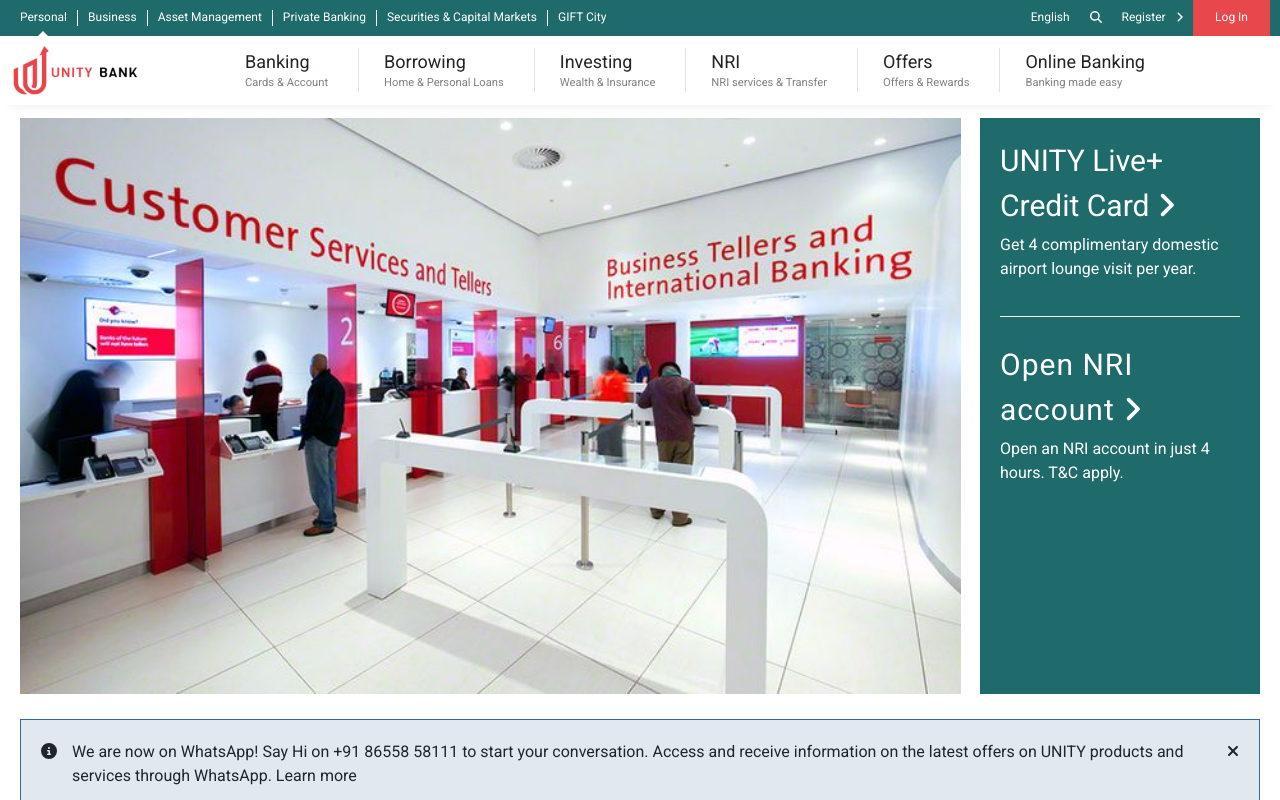
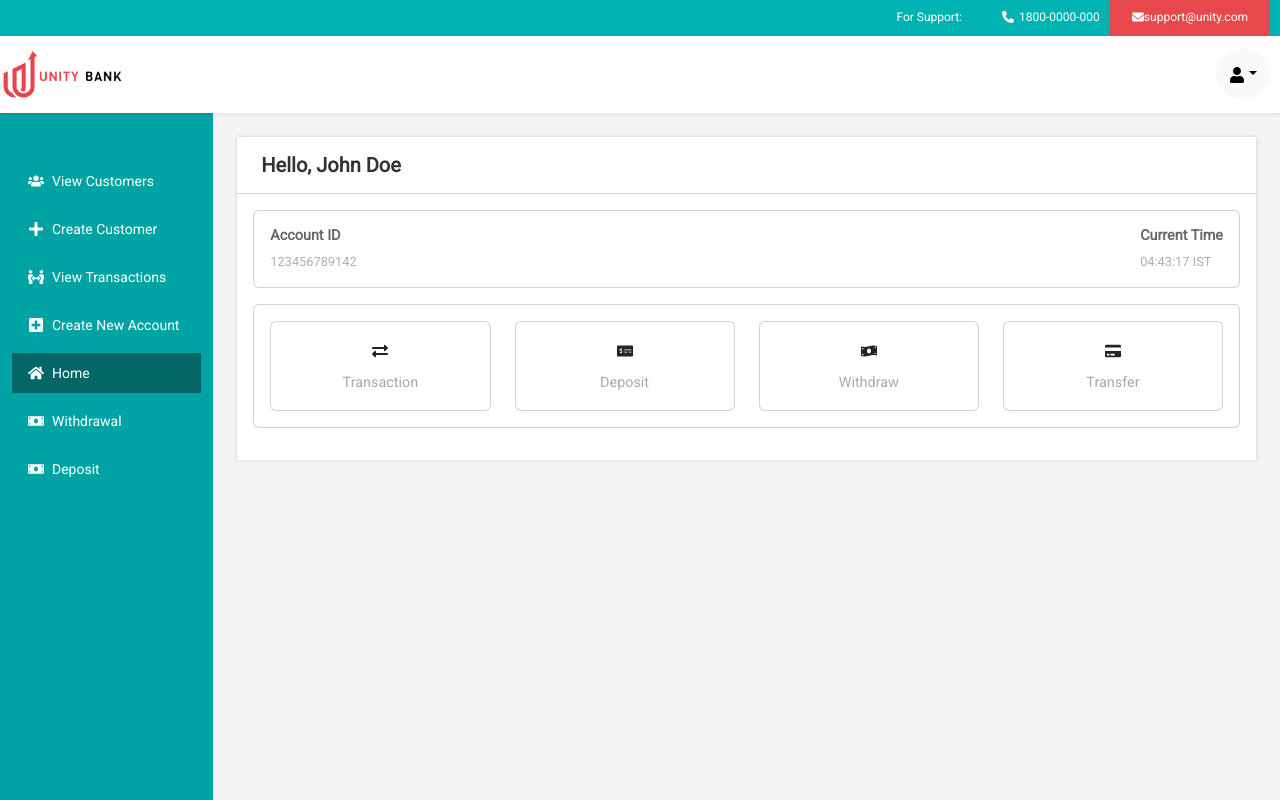
Before and after one commit to Harita-LTI/demo-retail-banking, a React (Create React App) app: page /user/dashboard in a window 1280 px wide. Before the commit this address led to /. Shown: the top 800 px of the page. Built offline with nearby package versions, Linux system fonts and the light colour scheme.

Commit message:
Added new user screens i.e, Dashboard, debit, credit.

```diff
--- a/src/App.tsx
+++ b/src/App.tsx
@@ -13,6 +13,8 @@
 import CreateCustomer from "./pages/admin/CreateCustomer";
 import CustomerListTable from "./pages/admin/CustomerList";
 import DashboardPage from "./pages/user/Dashboard";
+import DebitPage from "./pages/user/Debit";
+import CreditPage from "./pages/user/Credit";
 // import LoginPage from "./Components/layout/LogPage/Loginpage";
 // import Transactions from "./Components/Dashboard/TransactionList";
 // import Transaction from "./Components/layout/Main/TransactionHistory/TransactionHistory";
@@ -55,7 +57,9 @@
             <Route path="/admin/create-customer" element={<CreateCustomer />} />
 
             {/* User screens */}
-            <Route path="/dashboard" element={<DashboardPage />} />
+            <Route path="/user/dashboard" element={<DashboardPage />} />
+            <Route path="/user/withdraw" element={<DebitPage />} />
+            <Route path="/user/deposit" element={<CreditPage />} />
 
             {/* <Route
               path="/dashboard"
--- a/src/components/common/LayoutWithSidebar/SidebarMenu.tsx
+++ b/src/components/common/LayoutWithSidebar/SidebarMenu.tsx
@@ -1,18 +1,12 @@
 // SideMenu.js
 import React, { useEffect, useState } from "react";
-import styled from "styled-components";
-import { Link } from "react-router-dom";
 import {
-  FaInbox,
-  FaChartLine,
-  FaBell,
-  FaHome,
-  FaUser,
-  FaSignOutAlt,
   FaPlus,
   FaUsers,
   FaPlusSquare,
   FaPeopleArrows,
+  FaHome,
+  FaMoneyBill,
 } from "react-icons/fa";
 import "./index.css";
 import { Nav } from "react-bootstrap";
@@ -31,11 +25,29 @@
       path: "/admin/create-customer",
       icon: <FaPlus />,
     },
-    { name: "View Transactions", path: "/withdraw", icon: <FaPeopleArrows /> },
+    { name: "View Transactions",
+      path: "/admin/withdraw",
+      icon: <FaPeopleArrows />
+    },
     {
       name: "Create New Account",
       path: "/admin/transaction-history",
       icon: <FaPlusSquare />,
+    },
+    {
+      name: "Home",
+      path: "/user/dashboard",
+      icon: <FaHome />,
+    },
+    {
+      name: "Withdrawal",
+      path: "/user/withdraw",
+      icon: <FaMoneyBill />,
+    },
+    {
+      name: "Deposit",
+      path: "/user/deposit",
+      icon: <FaMoneyBill />,
     },
   ];
   // const handleClick = (event) => {
--- /dev/null
+++ b/src/pages/user/Credit.tsx
@@ -0,0 +1,48 @@
+import React, { useState } from "react";
+import { useForm } from "react-hook-form";
+
+import LayoutWithSidebar from "../../components/common/LayoutWithSidebar";
+import { Button, Form } from "react-bootstrap";
+
+const Credit = () => {
+  const { register, handleSubmit, formState: { errors } } = useForm();
+
+  const onSubmit = (data:any) => {
+    console.log(data);
+    // Handle the transaction logic here
+  };
+
+  return (
+    <div className="container mt-5">
+      <Form onSubmit={handleSubmit(onSubmit)}>
+        <Form.Group controlId="amount" className="py-2">
+          <Form.Label>Please enter the amount</Form.Label>
+          <Form.Control
+            type="number"
+            autoComplete='off'
+            {...register('amount', { required: "You must provide the amount." })}
+            isInvalid={!!errors.amount}
+            className='transaction-input-field'
+          />
+          <Form.Control.Feedback type="invalid">
+            {typeof errors.amount?.message === 'string' && errors.amount.message}
+          </Form.Control.Feedback>
+        </Form.Group>
+        <Button type="submit" className="mt-3" style={{ backgroundColor: '#e8474c', color: '#fff' }}>
+          Submit
+        </Button>
+      </Form>
+    </div>
+  );
+}
+
+function CreditPage() {
+  return (
+    <LayoutWithSidebar
+      title="Deposit"
+    >
+      <Credit />
+    </LayoutWithSidebar>
+  );
+}
+export default CreditPage;
--- a/src/pages/user/Dashboard.tsx
+++ b/src/pages/user/Dashboard.tsx
@@ -1,13 +1,113 @@
-import React, { useState } from "react";
+import React, { useEffect, useState } from "react";
 import LayoutWithSidebar from "../../components/common/LayoutWithSidebar";
-import { FaUsers } from "react-icons/fa";
-import PrimaryLinkButton from "../../components/common/PrimaryLinkButton";
+import { Card, Col, Row } from "react-bootstrap";
+import { FaCreditCard, FaExchangeAlt, FaMoneyBillWave, FaMoneyCheckAlt } from "react-icons/fa";
+import { useNavigate } from "react-router-dom";
+
+interface UserDetailsCardProps {
+  accountId: string;
+}
+
+const UserDetailsCard = ({ accountId }:UserDetailsCardProps) => {
+  const [currentTime, setCurrentTime] = useState(new Date().toLocaleTimeString('en-IN', { hour12: false }));
+
+  useEffect(() => {
+    const timer = setInterval(() => {
+      setCurrentTime(new Date().toLocaleTimeString('en-IN', { hour12: false }));
+    }, 1000);
+
+    return () => clearInterval(timer);
+  }, []);
+
+  return (
+    <Card className="mb-3">
+      <Card.Body className="d-flex justify-content-between">
+        <div>
+          <Card.Title style={{ fontSize: '0.9rem', fontWeight: 'bold', color: '#6a6767' }}>Account ID</Card.Title>
+          <Card.Text style={{ fontSize: '0.8rem', color: '#afafaf' }}>{accountId}</Card.Text>
+        </div>
+        <div>
+          <Card.Title style={{ fontSize: '0.9rem', fontWeight: 'bold', color: '#6a6767' }}>Current Time</Card.Title>
+          <Card.Text style={{ fontSize: '0.8rem', color: '#afafaf' }}>{currentTime} IST</Card.Text>
+        </div>
+      </Card.Body>
+    </Card>
+  );
+};
+
+interface OptionCardProps {
+  title: string
+  Icon: React.ComponentType
+  onClick: () => void
+}
+
+const OptionCard = ({ title, Icon, onClick }:OptionCardProps) => (
+  <Card className="text-center" onClick={onClick} style={{ cursor: 'pointer' }}>
+    <Card.Body>
+      <Icon />
+      <Card.Text style={{ fontSize: '0.9rem', color: 'darkgrey', marginTop: '10px' }}>{title}</Card.Text>
+    </Card.Body>
+  </Card>
+);
+
+const QuickOptions = () => {
+  const navigate = useNavigate();
+  const handleOptionClick = (option: string) => {
+    console.log(`${option} clicked`);
+
+    if(option === "Transaction")
+      navigate("/")
+    else if(option === "Deposit")
+      navigate("/user/deposit")
+    else if(option === "Withdraw")
+      navigate("/user/withdraw")
+    else if(option === "Transfer")
+      navigate("/")
+  };
+
+  return (
+    <Card className="mb-3">
+      <Card.Body>
+        <Row>
+          <Col>
+            <OptionCard
+              title="Transaction"
+              Icon={FaExchangeAlt}
+              onClick={() => handleOptionClick('Transaction')}
+            />
+          </Col>
+          <Col>
+            <OptionCard
+              title="Deposit"
+              Icon={FaMoneyCheckAlt}
+              onClick={() => handleOptionClick('Deposit')}
+            />
+          </Col>
+          <Col>
+            <OptionCard
+              title="Withdraw"
+              Icon={FaMoneyBillWave}
+              onClick={() => handleOptionClick('Withdraw')}
+            />
+          </Col>
+          <Col>
+            <OptionCard
+              title="Transfer"
+              Icon={FaCreditCard}
+              onClick={() => handleOptionClick('Cards')}
+            />
+          </Col>
+        </Row>
+      </Card.Body>
+    </Card>
+  );
+};
 
 const Dashboard = () => {
-
   return(
     <>
-    <h1> Hello </h1>
+      <UserDetailsCard accountId={"123456789142"}/>
+      <QuickOptions />
     </>
   )
 }
@@ -15,14 +115,7 @@
 function DashboardPage() {
   return (
     <LayoutWithSidebar
-      icon={<FaUsers />}
-      title={"Customers"}
-      btn={
-        <PrimaryLinkButton
-          buttonText="Add New Customer"
-          url="/admin/create-customer"
-        />
-      }
+      title="Hello, John Doe"
     >
       <Dashboard />
     </LayoutWithSidebar>
--- /dev/null
+++ b/src/pages/user/Debit.tsx
@@ -0,0 +1,48 @@
+import React, { useState } from "react";
+import { useForm } from "react-hook-form";
+
+import LayoutWithSidebar from "../../components/common/LayoutWithSidebar";
+import { Button, Form } from "react-bootstrap";
+
+const Debit = () => {
+  const { register, handleSubmit, formState: { errors } } = useForm();
+
+  const onSubmit = (data:any) => {
+    console.log(data);
+    // Handle the transaction logic here
+  };
+
+  return (
+    <div className="container mt-5">
+      <Form onSubmit={handleSubmit(onSubmit)}>
+        <Form.Group controlId="amount" className="py-2">
+          <Form.Label>Please enter the amount</Form.Label>
+          <Form.Control
+            type="number"
+            autoComplete='off'
+            {...register('amount', { required: "You must provide the amount." })}
+            isInvalid={!!errors.amount}
+            className='transaction-input-field'
+          />
+          <Form.Control.Feedback type="invalid">
+            {typeof errors.amount?.message === 'string' && errors.amount.message}
+          </Form.Control.Feedback>
+        </Form.Group>
+        <Button type="submit" className="mt-3" style={{ backgroundColor: '#e8474c', color: '#fff' }}>
+          Submit
+        </Button>
+      </Form>
+    </div>
+  );
+}
+
+function DebitPage() {
+  return (
+    <LayoutWithSidebar
+      title="Withdrawal"
+    >
+      <Debit />
+    </LayoutWithSidebar>
+  );
+}
+export default DebitPage;
```
Also changed, not shown: src/components/common/LayoutWithSidebar/index.tsx (+4 -4 lines).
